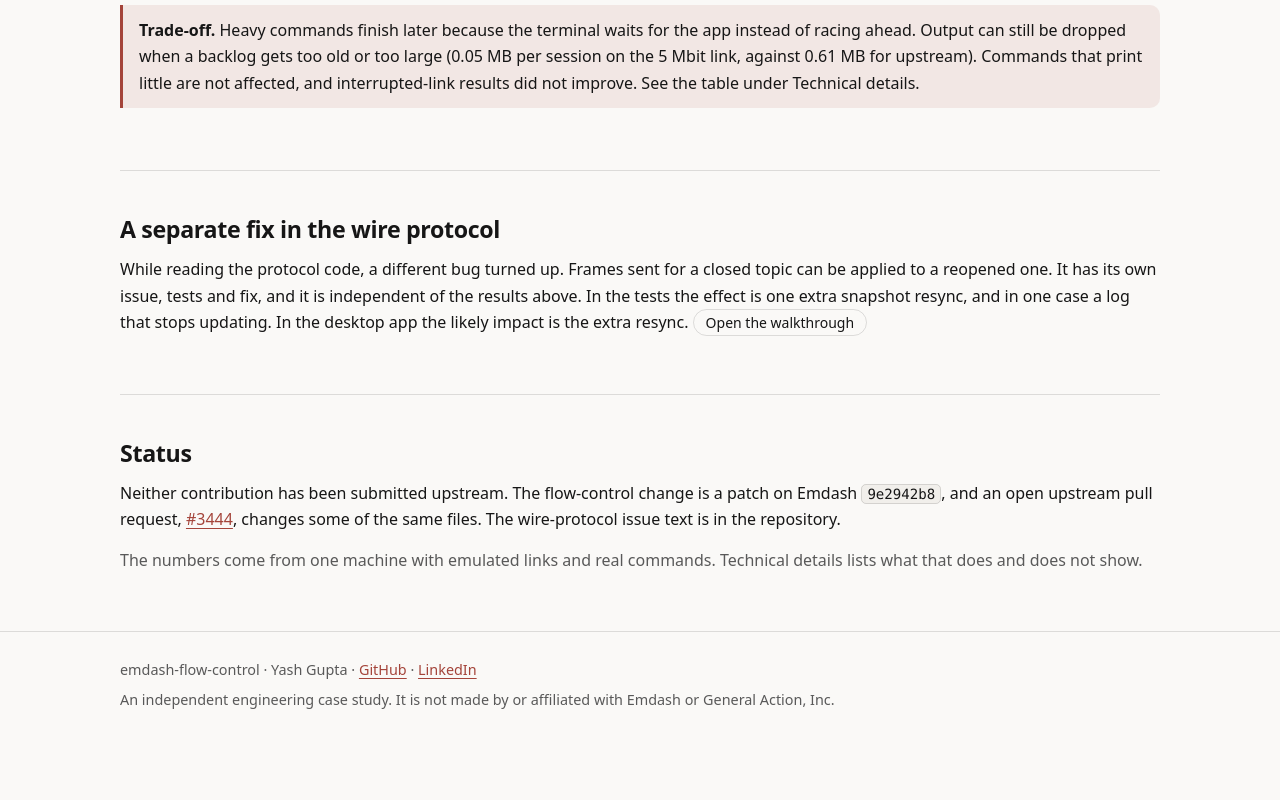
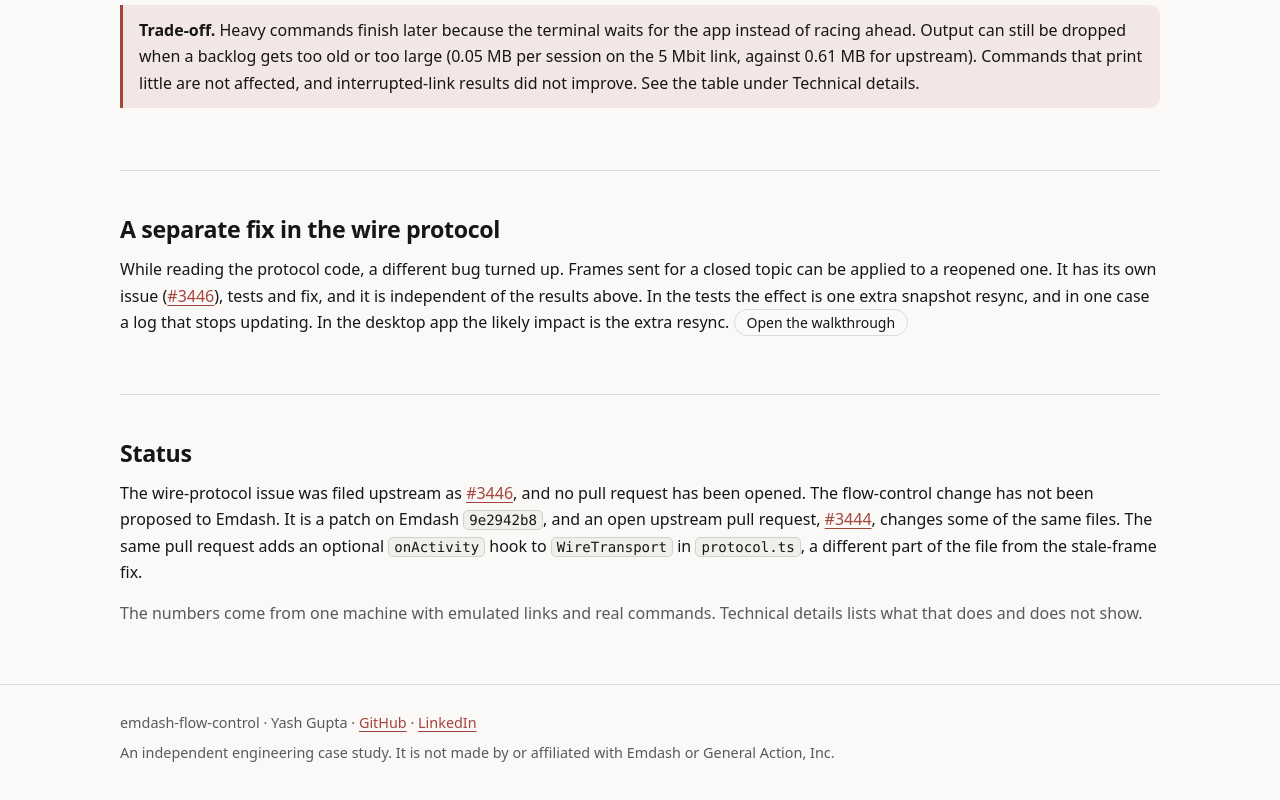
Before and after one commit to yashgix/emdash-flow-control, a plain HTML site: page index.html in a window 1280 px wide. Shown: the part 2228-3028 px from the top of the page. Before the commit the page ends 2994 px from the top, so only its background shows below. Drawn offline with Linux system fonts and the light colour scheme.

Commit message:
Link the filed issue and the live page, note the related pull request

```diff
--- a/index.html
+++ b/index.html
@@ -148,12 +148,12 @@ footer p{margin:0 0 6px}
 
 <section class="block" id="protocol-teaser">
 <h2>A separate fix in the wire protocol</h2>
-<p>While reading the protocol code, a different bug turned up. Frames sent for a closed topic can be applied to a reopened one. It has its own issue, tests and fix, and it is independent of the results above. In the tests the effect is one extra snapshot resync, and in one case a log that stops updating. In the desktop app the likely impact is the extra resync. <button class="btn" style="padding:3px 12px" data-tab="t" data-go="protocol">Open the walkthrough</button></p>
+<p>While reading the protocol code, a different bug turned up. Frames sent for a closed topic can be applied to a reopened one. It has its own issue (<a href="https://github.com/generalaction/emdash/issues/3446">#3446</a>), tests and fix, and it is independent of the results above. In the tests the effect is one extra snapshot resync, and in one case a log that stops updating. In the desktop app the likely impact is the extra resync. <button class="btn" style="padding:3px 12px" data-tab="t" data-go="protocol">Open the walkthrough</button></p>
 </section>
 
 <section class="block" id="status">
 <h2>Status</h2>
-<p>Neither contribution has been submitted upstream. The flow-control change is a patch on Emdash <code>9e2942b8</code>, and an open upstream pull request, <a href="https://github.com/generalaction/emdash/pull/3444">#3444</a>, changes some of the same files. The wire-protocol issue text is in the repository.</p>
+<p>The wire-protocol issue was filed upstream as <a href="https://github.com/generalaction/emdash/issues/3446">#3446</a>, and no pull request has been opened. The flow-control change has not been proposed to Emdash. It is a patch on Emdash <code>9e2942b8</code>, and an open upstream pull request, <a href="https://github.com/generalaction/emdash/pull/3444">#3444</a>, changes some of the same files. The same pull request adds an optional <code>onActivity</code> hook to <code>WireTransport</code> in <code>protocol.ts</code>, a different part of the file from the stale-frame fix.</p>
 <p class="mut">The numbers come from one machine with emulated links and real commands. Technical details lists what that does and does not show.</p>
 </section>
 </div></div>
@@ -262,7 +262,7 @@ footer p{margin:0 0 6px}
 <p>The frozen log comes from the test harness, which injects the error through the source. In the desktop app the likely impact is the extra snapshot resync, because no log source in the current code reports a non-retrying error. This is separate from #3426.</p>
 <h3>Open question for the maintainers</h3>
 <p>Should two connections on one transport keep sharing a topic attachment? Today the server keeps one attachment per topic and both connections receive its frames. Replacing the attachment changes that, and a later topic-only detach from the replaced connection could remove the replacement. If sharing should stay, the server can keep its behavior and each client can drop only the ids it abandoned itself.</p>
-<p>The issue text is <a href="issue/FINAL-ISSUE-BODY.md">issue/FINAL-ISSUE-BODY.md</a> and the patch is <a href="patches/stale-topic-frames-ae7df3123..ac95235a1.patch">patches/stale-topic-frames-ae7df3123..ac95235a1.patch</a>.</p>
+<p>The issue is <a href="https://github.com/generalaction/emdash/issues/3446">generalaction/emdash#3446</a>. Its text is <a href="issue/FINAL-ISSUE-BODY.md">issue/FINAL-ISSUE-BODY.md</a>, the test file is <a href="tests/stale-topic-frames.test.ts">tests/stale-topic-frames.test.ts</a> and the patch is <a href="patches/stale-topic-frames-ae7df3123..ac95235a1.patch">patches/stale-topic-frames-ae7df3123..ac95235a1.patch</a>.</p>
 </section>
 
 <section class="block" id="limits">
@@ -285,7 +285,7 @@ footer p{margin:0 0 6px}
 <li><a href="REPRODUCE.md">REPRODUCE.md</a>, <code>proof/</code>: the harness, plans and Docker setup. <a href="REVISIONS.md">REVISIONS.md</a>: pinned revisions.</li>
 <li><code>patches/flow-control-squashed.patch</code> and <code>patches/flow-control.bundle</code>: the flow-control change on upstream <code>9e2942b8</code>.</li>
 <li><a href="traces/README.md">traces/</a>: two sample recorded traces.</li>
-<li>Related upstream work: <a href="https://github.com/generalaction/emdash/issues/3426">#3426</a>, and the open pull request <a href="https://github.com/generalaction/emdash/pull/3444">#3444</a> on reconnect loops on busy hosts, which changes the same host connection and follower files.</li>
+<li>Related upstream work: <a href="https://github.com/generalaction/emdash/issues/3426">#3426</a>, and the open pull request <a href="https://github.com/generalaction/emdash/pull/3444">#3444</a> on reconnect loops on busy hosts, which changes the same host connection and follower files and also touches <code>protocol.ts</code> in a different place from the stale-frame fix.</li>
 </ul>
 </section>
 </div>
```
Also changed, not shown: 2 other files.
